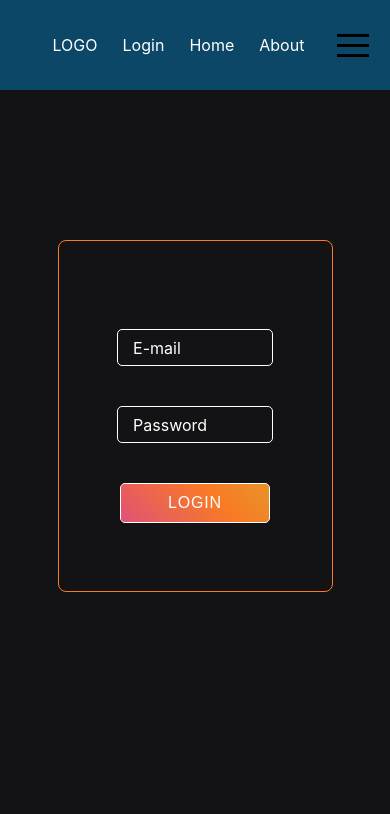
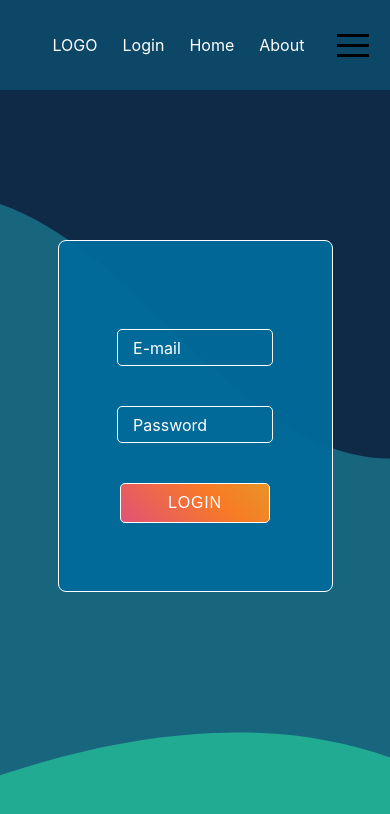
Before and after one commit to JohnBorges52/TypeWhat, a React (Create React App) app in the folder guesswhat-front/: page /login in a window 390 px wide. Shown: the top 814 px of the page. Built offline with nearby package versions, Linux system fonts and the light colour scheme.

Commit message:
add responsiviness to font and top nav bar

```diff
--- a/guesswhat-front/src/styles/homepage.scss
+++ b/guesswhat-front/src/styles/homepage.scss
@@ -1,7 +1,6 @@
 .homepage-container{
   width: 100%;
   height: calc(100% - 92px);
-  border: 1px solid red;
   display: flex;
   flex-direction: column;
   justify-content: center;
@@ -94,20 +93,20 @@ transition: 200ms;
 
 
 .homepage-btn-container{
-
+  margin-top: 150px;
   width: 40%;
   min-width: 280px;
 
   height: 55vh;
   min-height: 370px;
 
-  border: 1px solid white;
-  border-radius: 10px;
+  // border: 1px solid white;
+  // border-radius: 1px;
   display: flex;
   flex-direction: column;
   justify-content: space-evenly;
   align-items: center;
-  background-color: #4e598c;
+  background-color: #026b9b00;
 
 
 
--- a/guesswhat-front/src/styles/login.scss
+++ b/guesswhat-front/src/styles/login.scss
@@ -2,7 +2,8 @@
   width: 70%;
   max-width: 300px ;
   height: 350px;
-  border: 1px solid #FA7921;
+  background-color:#026a9bf6 ;
+  border: 1px solid #ffffff;
   border-radius: 8px;
   display: flex;
   flex-direction: column;
--- a/guesswhat-front/src/styles/mainpage.scss
+++ b/guesswhat-front/src/styles/mainpage.scss
@@ -2,13 +2,14 @@
   margin: 100px auto;
   width: 300px;
   height: 300px;
-  border: 1px solid #FE9920;
+
+  border: 1px solid white;
   border-radius: 5px;
   display: flex;
   justify-content: space-evenly;
   flex-direction: column;
   align-items: center;
-  background-color: rgba(51, 51, 51, 0.1);
+  background-color: #026a9bf6;
 
 
 }
--- a/guesswhat-front/src/styles/register.scss
+++ b/guesswhat-front/src/styles/register.scss
@@ -2,7 +2,8 @@
   width: 70%;
   max-width: 400px;
   height: 400px;
-  border: 1px solid #FA7921;
+  background-color: #026a9bf6 ;
+  border: 1px solid white;
   border-radius: 8px;
   display: flex;
   flex-direction: column;
@@ -56,8 +57,9 @@
 
   top: -1px;
   font-size: 12px;
-  background-color: rgb(26, 26, 26);
-  color: #FA7921;
+  background-color: #026a9bf6;
+  border-radius: 30%;
+
 
 
 
@@ -69,13 +71,10 @@
 
 
 
-.form--input:hover{
-  box-shadow: 0 0 5px white;
 
-}
 
 .form--input:focus{
-  border-color: #FA7921;
+  border-color: white;
 
 }
 
--- a/guesswhat-front/src/styles/style.scss
+++ b/guesswhat-front/src/styles/style.scss
@@ -1,3 +1,7 @@
+@keyframes background {
+  100% {background-size: 4000px 1000px;}
+}
+
 .main-container{
 
   min-height: 100vh;
@@ -5,7 +9,10 @@
   overflow-x: hidden;
   overflow-y: auto;
   position: relative;
-  background:  0% 0% / cover rgb(19, 19, 21);
+  background-image: url(../../public/Wave.svg);
+  background-size: 2000px 1000px;
+  background-position: -500px 0;
+  animation: background 40s infinite alternate linear;
 
 
 
```
